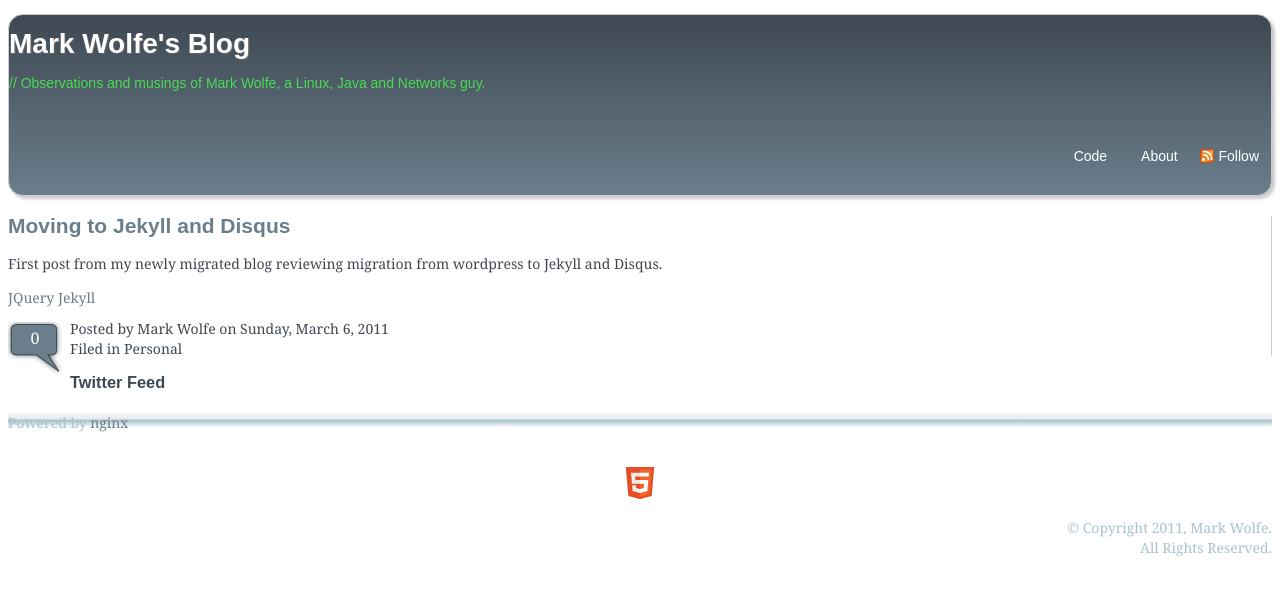
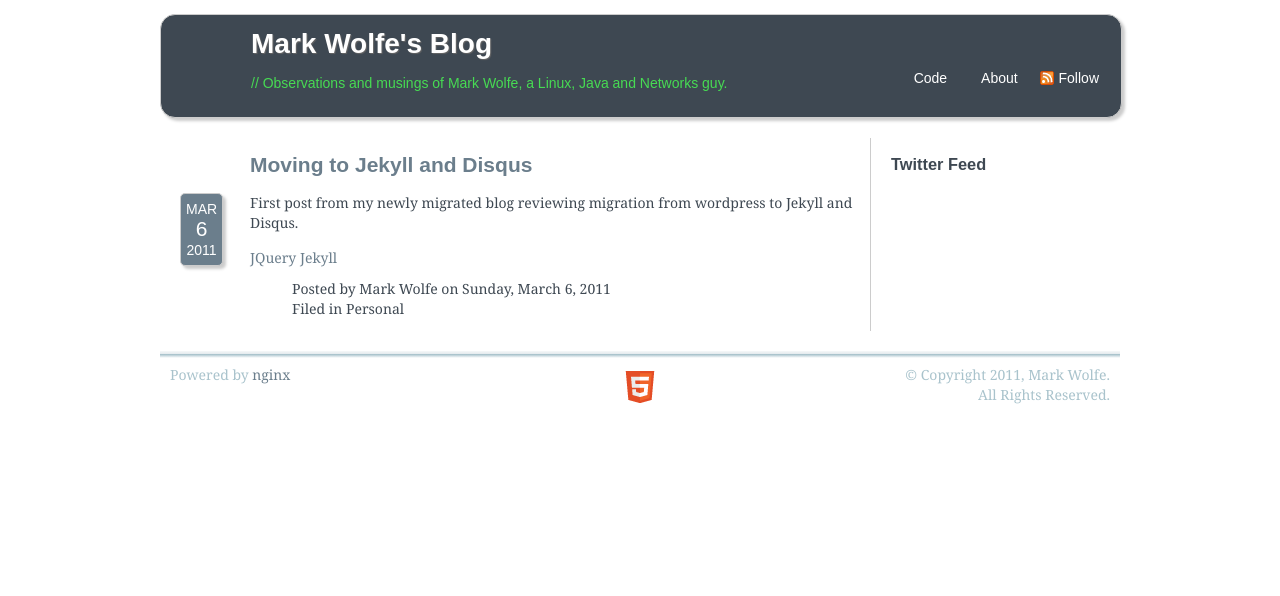
Before and after one commit to wolfeidau/wolfeidau_site, a Jekyll site: the page built from index.html, in a window 1280 px wide. Shown: the top 596 px of the page. Built offline with Jekyll 4.4.1, drawn with Linux system fonts in a browser that asks for light colours; some web fonts are replaced; Markdown is read by kramdown in place of the engine named in the settings; the list of posts is cut into pages by our own code; comment, search, counter and statistics services are not loaded.

Commit message:
Modified image.

```diff
--- a/_layouts/default.html
+++ b/_layouts/default.html
@@ -8,7 +8,7 @@
     <meta name="description" content="{{ site.description }}">
     <link href="http://fonts.googleapis.com/css?family=Droid+Serif:regular,italic,bold" rel="stylesheet" type="text/css">
     <link href="http://fonts.googleapis.com/css?family=Droid+Sans:regular,italic,bold" rel="stylesheet" type="text/css">
-    <link rel="stylesheet" type="text/css" href="http://960ls.atomidata.com/static/cssserve/2011/3/14/2cf56f21ef9c4bbebad93d5cda38ae30.css">
+    <link rel="stylesheet" href="/css/960gs.css" type="text/css">
     <link rel="stylesheet" href="/css/wolfeidau.css" type="text/css">
   </head>
   <body>
--- /dev/null
+++ b/css/960gs.css
@@ -0,0 +1,337 @@
+
+/* Containers
+----------------------------------------------------------------------------------------------------*/
+.container_12 {
+	margin-left: auto;
+	margin-right: auto;
+	width: 960px;
+
+
+}
+
+/* Grid >> Children (Alpha ~ First, Omega ~ Last)
+----------------------------------------------------------------------------------------------------*/
+
+.alpha {
+	margin-left: 0 !important;
+}
+
+.omega {
+	margin-right: 0 !important;
+}
+
+
+
+/* Grid >> Global
+----------------------------------------------------------------------------------------------------*/
+
+.grid_1,
+.grid_2,
+.grid_3,
+.grid_4,
+.grid_5,
+.grid_6,
+.grid_7,
+.grid_8,
+.grid_9,
+.grid_10,
+.grid_11,
+.grid_12{
+	display:inline;
+	float: left;
+	position: relative;
+	margin-left: 10.0px;
+	margin-right: 10.0px;
+}
+
+
+/* Grid >> 2 Columns
+----------------------------------------------------------------------------------------------------*/
+
+.container_12 .grid_1{
+	width:60px;
+}
+
+.container_12 .grid_2{
+	width:140px;
+}
+
+.container_12 .grid_3{
+	width:220px;
+}
+
+.container_12 .grid_4{
+	width:300px;
+}
+
+.container_12 .grid_5{
+	width:380px;
+}
+
+.container_12 .grid_6{
+	width:460px;
+}
+
+.container_12 .grid_7{
+	width:540px;
+}
+
+.container_12 .grid_8{
+	width:620px;
+}
+
+.container_12 .grid_9{
+	width:700px;
+}
+
+.container_12 .grid_10{
+	width:780px;
+}
+
+.container_12 .grid_11{
+	width:860px;
+}
+
+.container_12 .grid_12{
+	width:940px;
+}
+
+
+
+
+
+/* Prefix Extra Space >> 2 Columns
+----------------------------------------------------------------------------------------------------*/
+
+    .container_12 .prefix_1 {
+	padding-left:80px;
+}
+
+    .container_12 .prefix_2 {
+	padding-left:160px;
+}
+
+    .container_12 .prefix_3 {
+	padding-left:240px;
+}
+
+    .container_12 .prefix_4 {
+	padding-left:320px;
+}
+
+    .container_12 .prefix_5 {
+	padding-left:400px;
+}
+
+    .container_12 .prefix_6 {
+	padding-left:480px;
+}
+
+    .container_12 .prefix_7 {
+	padding-left:560px;
+}
+
+    .container_12 .prefix_8 {
+	padding-left:640px;
+}
+
+    .container_12 .prefix_9 {
+	padding-left:720px;
+}
+
+    .container_12 .prefix_10 {
+	padding-left:800px;
+}
+
+    .container_12 .prefix_11 {
+	padding-left:880px;
+}
+
+
+
+/* Suffix Extra Space >> 2 Columns
+----------------------------------------------------------------------------------------------------*/
+
+    .container_12 .suffix_1 {
+	padding-right:80px;
+}
+
+    .container_12 .suffix_2 {
+	padding-right:160px;
+}
+
+    .container_12 .suffix_3 {
+	padding-right:240px;
+}
+
+    .container_12 .suffix_4 {
+	padding-right:320px;
+}
+
+    .container_12 .suffix_5 {
+	padding-right:400px;
+}
+
+    .container_12 .suffix_6 {
+	padding-right:480px;
+}
+
+    .container_12 .suffix_7 {
+	padding-right:560px;
+}
+
+    .container_12 .suffix_8 {
+	padding-right:640px;
+}
+
+    .container_12 .suffix_9 {
+	padding-right:720px;
+}
+
+    .container_12 .suffix_10 {
+	padding-right:800px;
+}
+
+    .container_12 .suffix_11 {
+	padding-right:880px;
+}
+
+
+
+/* Push Space >> 2 Columns
+----------------------------------------------------------------------------------------------------*/
+
+    .container_12 .push_1 {
+	left:80px;
+}
+
+    .container_12 .push_2 {
+	left:160px;
+}
+
+    .container_12 .push_3 {
+	left:240px;
+}
+
+    .container_12 .push_4 {
+	left:320px;
+}
+
+    .container_12 .push_5 {
+	left:400px;
+}
+
+    .container_12 .push_6 {
+	left:480px;
+}
+
+    .container_12 .push_7 {
+	left:560px;
+}
+
+    .container_12 .push_8 {
+	left:640px;
+}
+
+    .container_12 .push_9 {
+	left:720px;
+}
+
+    .container_12 .push_10 {
+	left:800px;
+}
+
+    .container_12 .push_11 {
+	left:880px;
+}
+
+
+
+
+
+/* Pull Space >> 2 Columns
+----------------------------------------------------------------------------------------------------*/
+
+    .container_12 .pull_1 {
+	right:80px;
+}
+
+    .container_12 .pull_2 {
+	right:160px;
+}
+
+    .container_12 .pull_3 {
+	right:240px;
+}
+
+    .container_12 .pull_4 {
+	right:320px;
+}
+
+    .container_12 .pull_5 {
+	right:400px;
+}
+
+    .container_12 .pull_6 {
+	right:480px;
+}
+
+    .container_12 .pull_7 {
+	right:560px;
+}
+
+    .container_12 .pull_8 {
+	right:640px;
+}
+
+    .container_12 .pull_9 {
+	right:720px;
+}
+
+    .container_12 .pull_10 {
+	right:800px;
+}
+
+    .container_12 .pull_11 {
+	right:880px;
+}
+
+
+
+
+/* Clear Floated Elements
+----------------------------------------------------------------------------------------------------*/
+
+
+.clear {
+	clear: both;
+	display: block;
+	overflow: hidden;
+	visibility: hidden;
+	width: 0;
+	height: 0;
+}
+
+
+.clearfix:after {
+	clear: both;
+	content: ' ';
+	display: block;
+	font-size: 0;
+	line-height: 0;
+	visibility: hidden;
+	width: 0;
+	height: 0;
+}
+
+.clearfix {
+	display: inline-block;
+}
+
+* html .clearfix {
+	height: 1%;
+}
+
+.clearfix {
+	display: block;
+}
--- a/css/wolfeidau.css
+++ b/css/wolfeidau.css
@@ -33,14 +33,6 @@
   color: #FFFFFF;
   margin: 1em 0 1em 0;
   font-family: "Droid Sans", Arial, serif;
-
-  background-image: -moz-linear-gradient(top, #3E4852, #6B7E8C); /* FF3.6 */
-  background-image: -o-linear-gradient(top, #3E4852, #6B7E8C); /* Opera 11.10+ */
-  background-image: -webkit-gradient(linear,left top,left bottom,color-stop(0, #3E4852),color-stop(1, #6B7E8C)); /* Saf4+, Chrome */
-  background-image: -webkit-linear-gradient(#3E4852, #6B7E8C); /* Chrome 10+, Saf5.1+ */
-  background-image: linear-gradient(top, #3E4852, #6B7E8C);
-            filter: progid:DXImageTransform.Microsoft.gradient(startColorStr='#3E4852', EndColorStr='#6B7E8C'); /* IE6–IE9 */
-
 }
 
 header p {
@@ -114,8 +106,8 @@
 .entry-comments {
   background-image: url(../images/bubble.png);
   float: left;
-  width: 54px;
-  height: 52px;
+  width: 34px;
+  height: 49px;
   line-height: 32px;
   margin-right: 8px;
   text-align: center;
@@ -136,13 +128,14 @@
   border:1px solid #ccc;
 }
 
-.shadow {	text-shadow:1px 1px 1px #666;
-	 	}/*<-- edit the color you wish to use in your shadows */
+.shadow {
+  text-shadow:1px 1px 1px #666;
+}
 
 .box_shadow {
-	-webkit-box-shadow: 3px 3px 3px #ccc;
-	-moz-box-shadow: 3px 3px 3px #ccc;
-	box-shadow: 3px 3px 3px #ccc;
+  -webkit-box-shadow: 3px 3px 3px #ccc;
+  -moz-box-shadow: 3px 3px 3px #ccc;
+  box-shadow: 3px 3px 3px #ccc;
 }
 
 footer {
```
Also changed, not shown: artwork/bubble.svg, images/bubble.png.
